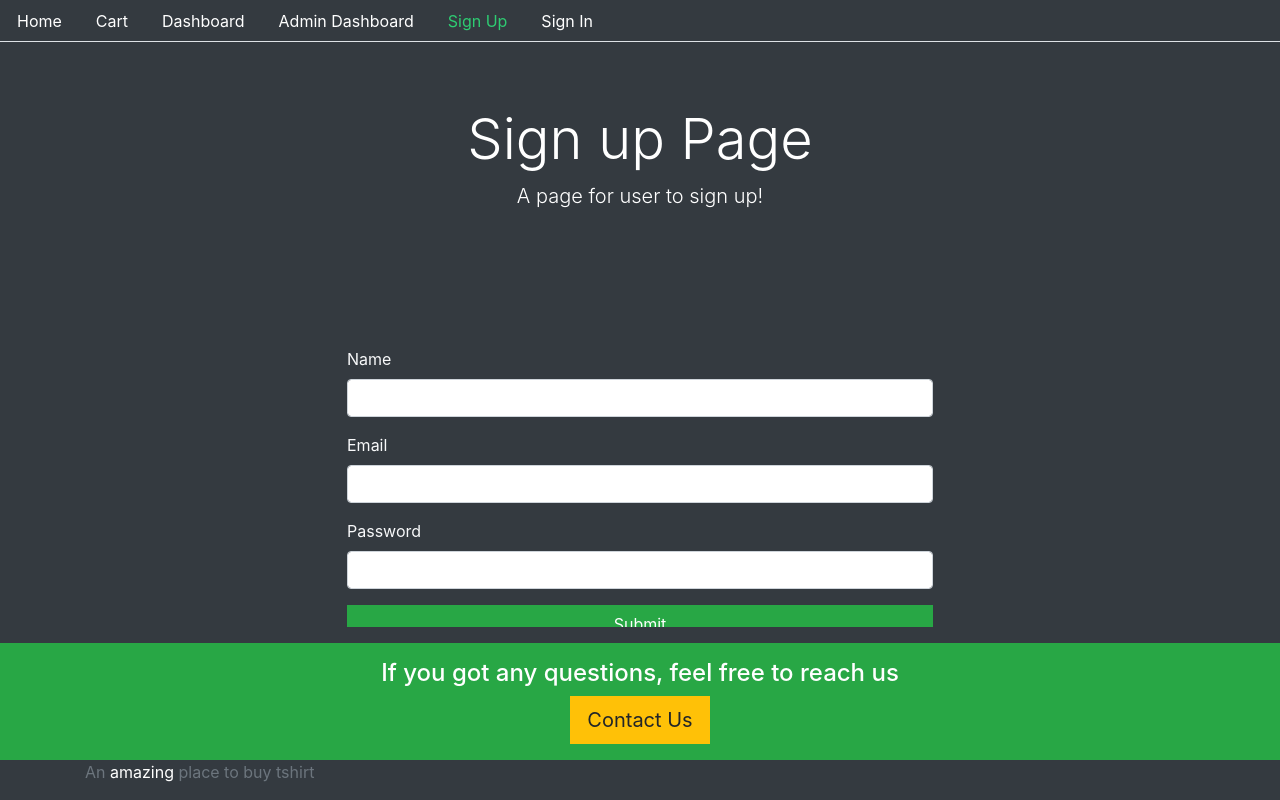
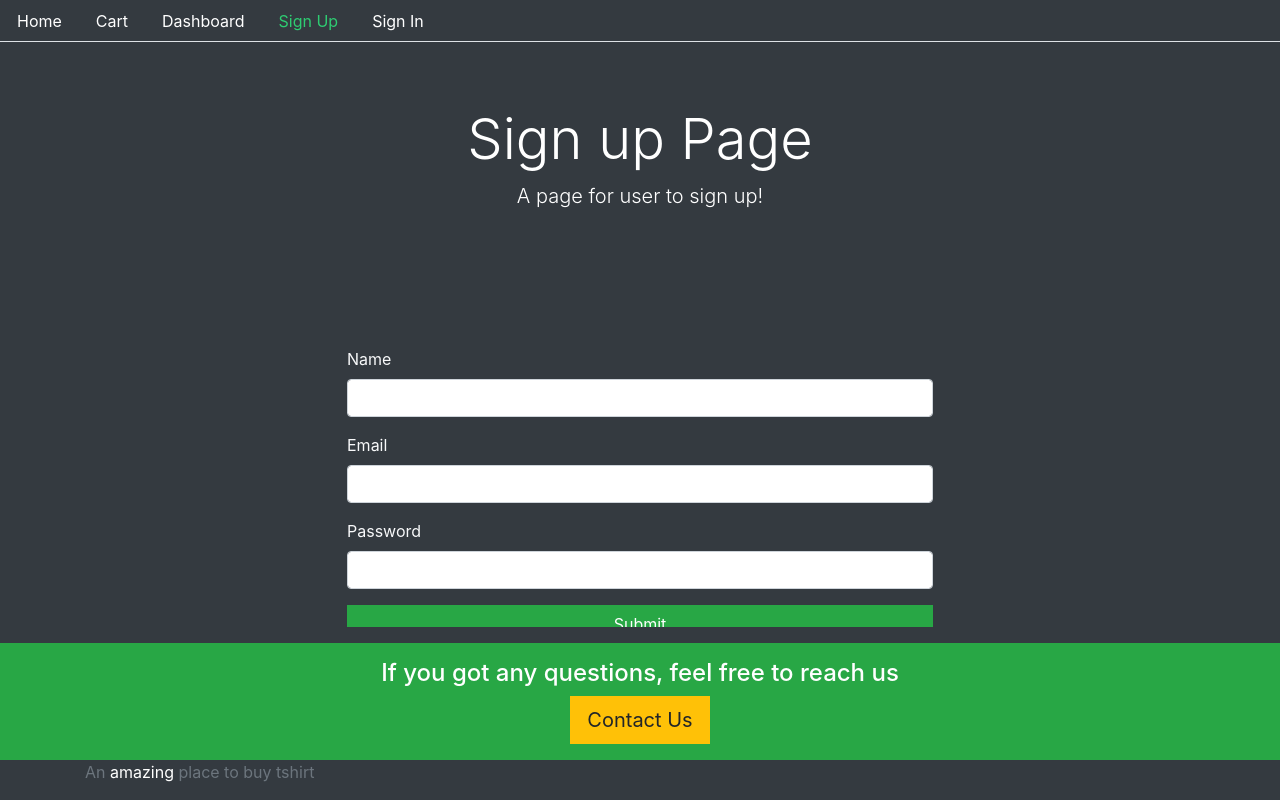
Before and after one commit to priyankajakob/ecommercewebappfrontend, a React (Create React App) app: page /signup in a window 1280 px wide. Built offline with nearby package versions, Linux system fonts and the light colour scheme.

Commit message:
signin redirect to dashboard added

```diff
--- a/src/core/Nav.js
+++ b/src/core/Nav.js
@@ -35,11 +35,14 @@ const Nav = ({history})=>{
                     </Link>
                 </li>
 
-                <li className="nav-item">
-                    <Link style={currentTab(history,"/admin/dashboard")} className="nav-link" to="/admin/dashboard">
-                        Admin Dashboard
-                    </Link>
-                </li>
+                {/* We don't want to show "Admin Dashboard" for non-admin users in nav bar that's why below is added, AD page access is anyway not allowed via condition written in signin component */}
+                {isAuthenticated() && isAuthenticated().user.role == 1 && (
+                     <li className="nav-item">
+                        <Link style={currentTab(history,"/admin/dashboard")} className="nav-link" to="/admin/dashboard">
+                            Admin Dashboard
+                        </Link>
+                     </li>
+                ) }
 
                 {
                     !isAuthenticated() && (
--- a/src/user/Signin.js
+++ b/src/user/Signin.js
@@ -55,9 +55,11 @@ const Signin = ()=>{
 
       if(didRedirect){
           if(user && user.role===1)
-            return <p>Redirect to Admin</p>
+            // return <p>Redirect to Admin</p>
+            return <Redirect to="/admin/dashboard"/>
           else
-            return <p>Redirect to User Dashboard</p>
+            // return <p>Redirect to User Dashboard</p>
+            return <Redirect to="/user/dashboard"/>
       }
       if(isAuthenticated()){
         return <Redirect to="/" />
```
